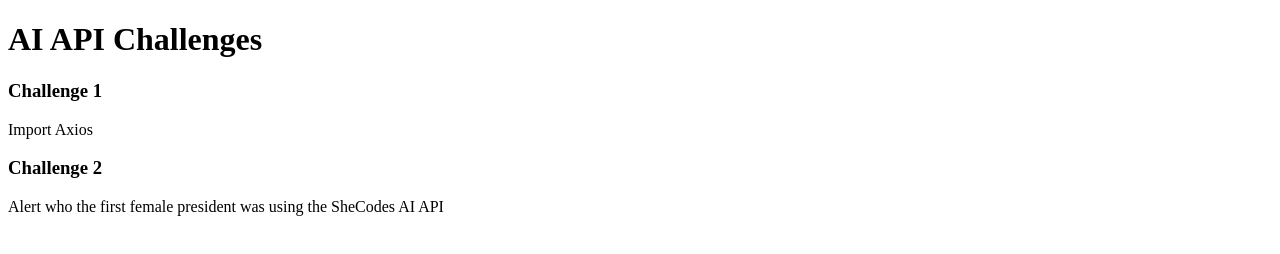
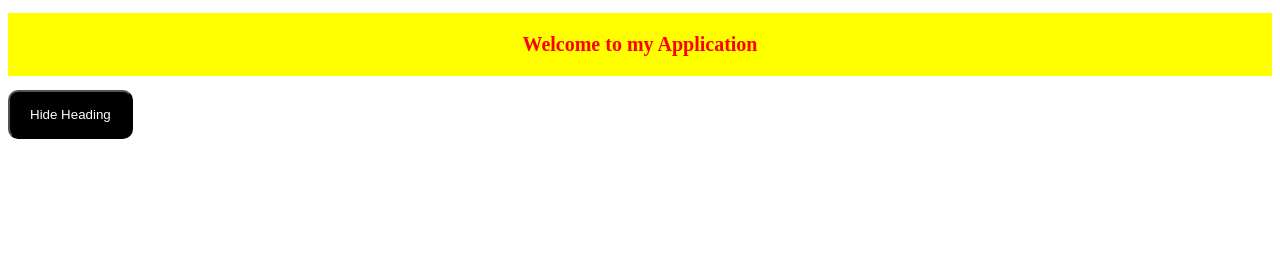
Before and after one commit to di-legorreta/ai-add0n-week1-css, a plain HTML site: page index.html in a window 1280 px wide. Drawn offline with nearby package versions, Linux system fonts and the light colour scheme; no server answers.

Commit message:
completed exercise and updated html js files

```diff
--- a/index.html
+++ b/index.html
@@ -4,18 +4,34 @@
       <meta charset="UTF-8" />
       <meta name="viewport" content="width=device-width, initial-scale=1.0" />
       <script src="https://unpkg.com/axios/dist/axios.min.js"></script>
-      <link rel="stylesheet" href="src/styles.css" />
-      <title>AI API Challenge</title>
+      <title>CSS in JS</title>
+
+      <style>
+         button {
+            background: black;
+            color: white;
+            border: 10;
+            padding: 15px 20px;
+            border-radius: 10px;
+            text-align: center;
+         }
+
+         .highlight {
+            color: red;
+            background-color: yellow;
+            font-size: 20px;
+            text-align: center;
+            padding: 20px;
+         }
+
+         .hidden {
+            display: none;
+         }
+      </style>
    </head>
    <body>
-      <h1>AI API Challenges</h1>
-
-      <h3>Challenge 1</h3>
-      <p>Import Axios</p>
-
-      <h3>Challenge 2</h3>
-      <p>Alert who the first female president was using the SheCodes AI API</p>
-
+      <h1 class="highlight">Welcome to my Application</h1>
+      <button id="special-button" class="danger">Hide Heading</button>
       <script src="src/index.js"></script>
    </body>
 </html>
--- a/src/index.js
+++ b/src/index.js
@@ -1,4 +1,4 @@
-function showAnswer(response) {
+/*function showAnswer(response) {
    alert(response.data.answer);
 }
 
@@ -16,4 +16,12 @@ const apiUrl =
    "&key=" +
    apiKey;
 
-axios.get(apiUrl).then(showAnswer);
+axios.get(apiUrl).then(showAnswer);*/
+
+function handleClick() {
+   let heading = document.querySelector("h1");
+   heading.classList.add("hidden");
+}
+
+const buttonElement = document.querySelector("#special-button");
+buttonElement.addEventListener("click", handleClick);
```
Also changed, not shown: src/styles.css (deleted).
